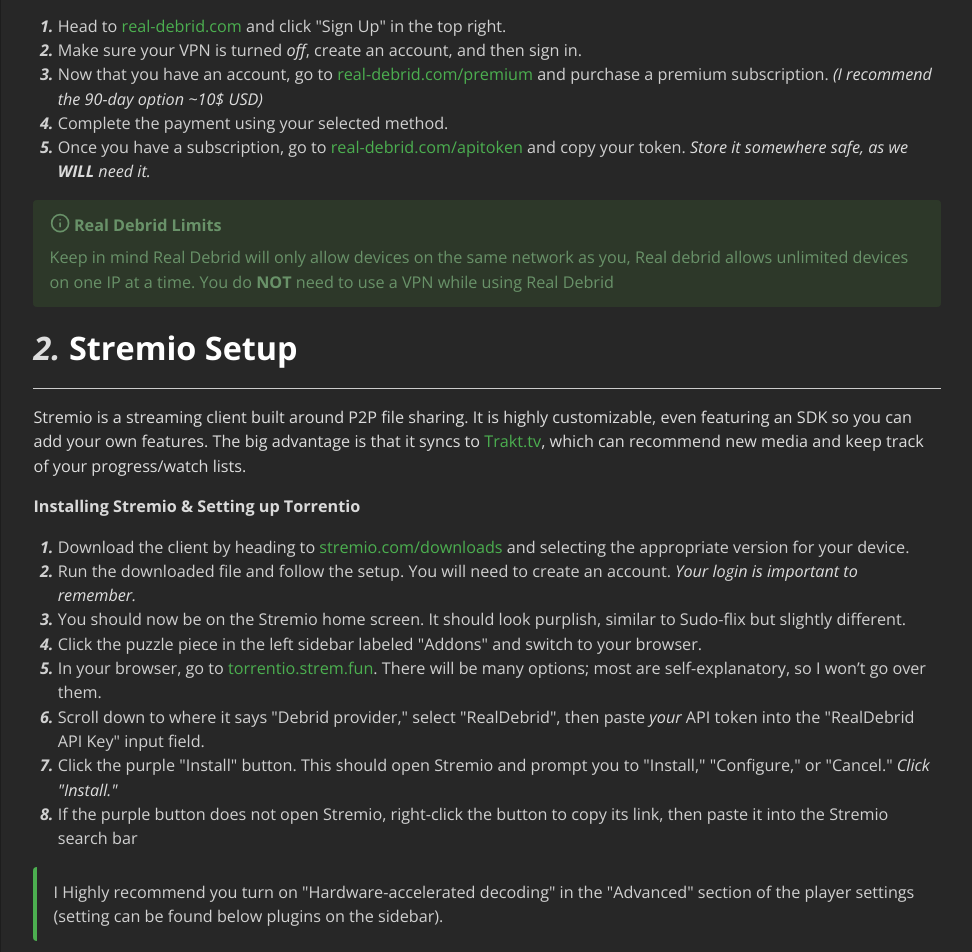
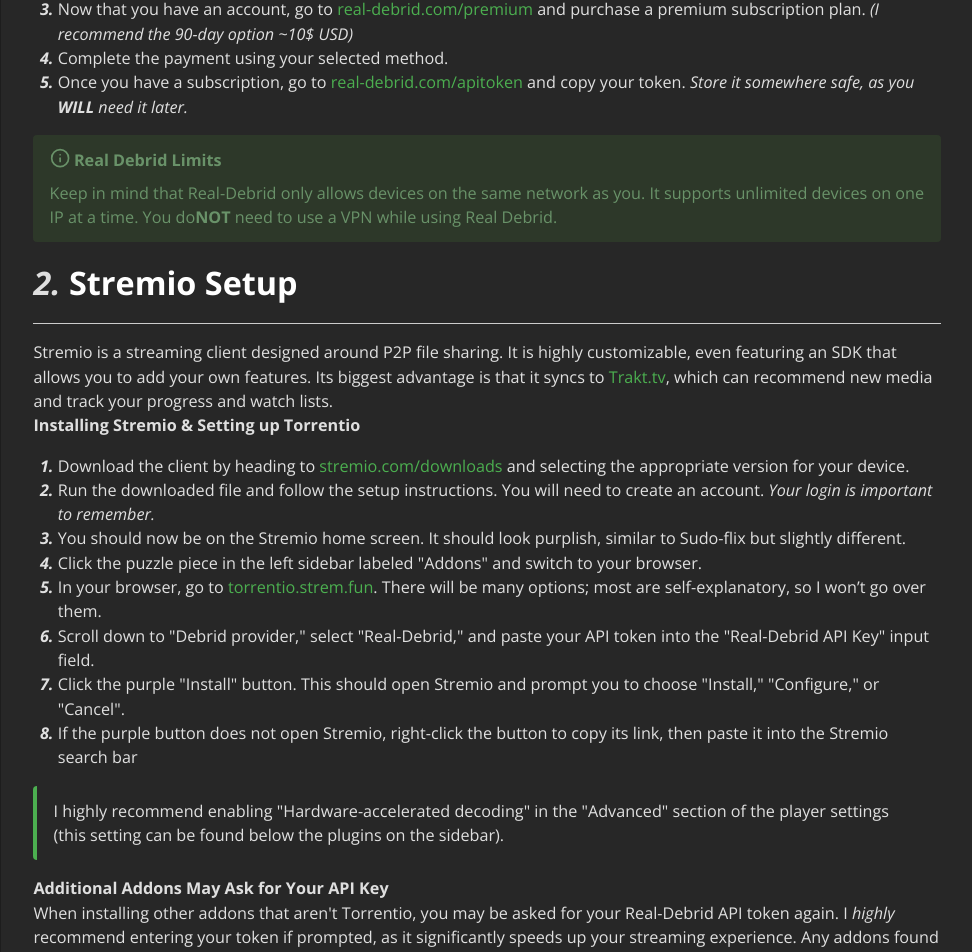
Before and after one commit to itzCozi/stremio-guide, a SvelteKit app: page / in a window 1280 px wide. Shown: the part 1172-2124 px from the top of the page, without its empty margins (153-1125 px from the left). Built offline with nearby package versions, Linux system fonts and the light colour scheme.

Commit message:
update styles

```diff
--- a/src/app.html
+++ b/src/app.html
@@ -13,6 +13,9 @@
       href="https://fonts.googleapis.com/css2?family=Open+Sans:ital,wght@0,300..800;1,300..800&display=swap"
       rel="stylesheet" />
     <meta charset="utf-8" />
+    <link
+      rel="icon"
+      href="/stremur.png" />
     <meta
       name="theme-color"
       content="#202020" />
@@ -24,7 +27,7 @@
       href="https://cdnjs.cloudflare.com/ajax/libs/font-awesome/6.0.0-beta3/css/all.min.css" />
     <meta
       name="description"
-      content="A short, yet comprehensive guide to using Stremio" />
+      content="A short, yet comprehensive guide to using Stremio." />
     <meta
       name="keywords"
       content="free, open-source, stremio, guide, realdebrid" />
@@ -45,7 +48,10 @@
       content="Sudo-Flix's Stremio Guide" />
     <meta
       property="og:description"
-      content="A short, yet comprehensive guide to using Stremio" />
+      content="A short, yet comprehensive guide to using Stremio." />
+    <meta
+      property="og:image"
+      content="/stremur.png" />
     <meta
       property="og:url"
       content="https://bye.undi.rest" />
@@ -60,7 +66,10 @@
       content="Sudo-Flix's Stremio Guide" />
     <meta
       name="twitter:description"
-      content="A short, yet comprehensive guide to using Stremio" />
+      content="A short, yet comprehensive guide to using Stremio." />
+    <meta
+      name="twitter:image"
+      content="/stremur.png" />
     <meta
       name="twitter:url"
       content="https://bye.undi.rest" />
@@ -78,7 +87,7 @@
         "@type": "WebApplication",
         "name": "Sudo-Flix's Stremio Guide",
         "url": "https://bye.undi.rest",
-        "description": "A short, yet comprehensive guide to using Stremio",
+        "description": "A short, yet comprehensive guide to using Stremio.",
         "applicationCategory": "Text Editor",
         "operatingSystem": "Web Browser"
       }
--- a/src/routes/+page.svelte
+++ b/src/routes/+page.svelte
@@ -35,19 +35,13 @@
     border-radius: 4px;
   }
 
-  p {
-    font-size: 1rem;
-    margin-bottom: 1rem;
-    color: #dddddd;
-  }
-
   strong {
-    color: #dadada;
+    color: #dfdfdf;
   }
 
   em {
     font-style: italic;
-    color: #dddddd;
+    color: #dfdfdf;
   }
 
   a {
@@ -204,13 +198,13 @@
           rel=""
           target="_blank">real-debrid.com</a> and click "Sign Up" in the top right.
       </li>
-      <li>Make sure your VPN is turned <em>off</em>, create an account, and then sign in.</li>
+      <li>Ensure your VPN is turned <em>off</em>, create an account, and then sign in.</li>
       <li>
         Now that you have an account, go to <a
           href="http://real-debrid.com/?id=11626869"
           rel=""
           target="_blank">real-debrid.com/premium</a>
-        and purchase a premium subscription.
+        and purchase a premium subscription plan.
         <em>(I recommend the 90-day option ~10$ USD)</em>
       </li>
       <li>Complete the payment using your selected method.</li>
@@ -220,7 +214,7 @@
           rel=""
           target="_blank">real-debrid.com/apitoken</a>
         and copy your token.
-        <em>Store it somewhere safe, as we <strong>WILL</strong> need it.</em>
+        <em>Store it somewhere safe, as you <strong>WILL</strong> need it later.</em>
       </li>
     </ol>
 
@@ -229,22 +223,22 @@
         <Info class="h-5 w-auto items-center text-[#699269]" />
         <p class="admonition-title">Real Debrid Limits</p>
       </div>
-        Keep in mind Real Debrid will only allow devices on the same network as you, Real debrid
-        allows unlimited devices on one IP at a time. You do <strong>NOT</strong> need to use a VPN while
-        using Real Debrid
+      Keep in mind that Real-Debrid only allows devices on the same network as you. It supports unlimited
+      devices on one IP at a time. You do<strong>NOT</strong> need to use a VPN while using Real Debrid.
     </div>
 
     <h2><em>2.</em> Stremio Setup</h2>
     <hr />
 
     <p>
-      Stremio is a streaming client built around P2P file sharing. It is highly customizable, even
-      featuring an SDK so you can add your own features. The big advantage is that it syncs to
+      Stremio is a streaming client designed around P2P file sharing. It is highly customizable,
+      even featuring an SDK that allows you to add your own features. Its biggest advantage is that
+      it syncs to
       <a
         href="https://trakt.tv"
         rel=""
         target="_blank">Trakt.tv</a
-      >, which can recommend new media and keep track of your progress/watch lists.
+      >, which can recommend new media and track your progress and watch lists.
     </p>
 
     <p><strong>Installing Stremio &amp; Setting up Torrentio</strong></p>
@@ -256,8 +250,8 @@
           target="_blank">stremio.com/downloads</a> and selecting the appropriate version for your device.
       </li>
       <li>
-        Run the downloaded file and follow the setup. You will need to create an account. <em
-          >Your login is important to remember.</em>
+        Run the downloaded file and follow the setup instructions. You will need to create an
+        account. <em>Your login is important to remember.</em>
       </li>
       <li>
         You should now be on the Stremio home screen. It should look purplish, similar to Sudo-flix
@@ -274,12 +268,12 @@
         >. There will be many options; most are self-explanatory, so I won’t go over them.
       </li>
       <li>
-        Scroll down to where it says "Debrid provider," select "RealDebrid", then paste
-        <em>your</em> API token into the "RealDebrid API Key" input field.
+        Scroll down to "Debrid provider," select "Real-Debrid," and paste your API token into the
+        "Real-Debrid API Key" input field.
       </li>
       <li>
-        Click the purple "Install" button. This should open Stremio and prompt you to "Install,"
-        "Configure," or "Cancel." <em>Click "Install."</em>
+        Click the purple "Install" button. This should open Stremio and prompt you to choose
+        "Install," "Configure," or "Cancel".
       </li>
       <li>
         If the purple button does not open Stremio, right-click the button to copy its link, then
@@ -288,16 +282,16 @@
     </ol>
 
     <blockquote>
-        I Highly recommend you turn on "Hardware-accelerated decoding" in the "Advanced" section of
-        the player settings (setting can be found below plugins on the sidebar).
+      I highly recommend enabling "Hardware-accelerated decoding" in the "Advanced" section of the
+      player settings (this setting can be found below the plugins on the sidebar).
     </blockquote>
 
     <p><strong>Additional Addons May Ask for Your API Key</strong></p>
     <p>
       When installing other addons that aren't Torrentio, you may be asked for your Real-Debrid API
       token again. I <em>highly</em> recommend entering your token if prompted, as it significantly speeds
-      up your streaming experience. Any addons found online from reputable sources and those listed in
-      the "Community Addons" section are fair game.
+      up your streaming experience. Any addons found online from reputable sources, as well as those
+      listed in the "Community Addons" section, are fair game.
     </p>
 
     <h2><em>3.</em> Extra Setup &amp; Customization</h2>
@@ -307,8 +301,8 @@
     <ol>
       <li>Go to the home screen of your FireStick and click on your profile on the right.</li>
       <li>
-        Click on "Settings," then "My Fire TV," and then click "About" <strong>7 times</strong>
-        quickly to enable developer options (<a
+        Click on "Settings," then "My Fire TV," and click "About" <strong>7 times</strong> quickly
+        to enable developer options (<a
           href="https://www.firesticktricks.com/developer-options-firestick.html"
           rel=""
           target="_blank">guide</a
@@ -385,11 +379,11 @@
 
     <h3>Different Debrid Providers</h3>
     <p>
-      There are multiple debrid providers, some better than others. I (and many others) recommend
-      Real-Debrid due to its popularity, speed, features, and affordability. However, there are many
-      other providers. The reason these aren't used in this guide is due to their lack of
-      compatibility with other addons, whereas Real-Debrid is widely supported. However, there are
-      cheaper providers such as AllDebrid, Debrid-Link, and Torbox.
+      There are multiple debrid providers available, some better than others. I (and many others)
+      recommend Real-Debrid due to its popularity, speed, features, and affordability. However,
+      there are many other providers. The reason these aren't used in this guide is due to their
+      lack of compatibility with other addons, whereas Real-Debrid is widely supported. However,
+      there are cheaper providers such as AllDebrid, Debrid-Link, and Torbox.
     </p>
     <ul>
       <li>
@@ -439,10 +433,11 @@
     <h3>Other Addons</h3>
     <p>
       <strong
-        >Other unlisted addons can be found <a
+        >Other unlisted addons can be downloaded from <a
           href="https://stremio-addons.com/"
           rel=""
-          target="_blank">here</a> for download</strong>
+          target="_blank">here</a
+        >.</strong>
     </p>
     <ul>
       <li>
@@ -487,7 +482,7 @@
     <p>
       <em
         >Most of these are "Community Addons" and can be found in the Stremio "Community Addons"
-        section for quick install.</em>
+        section of your client for quick install.</em>
     </p>
 
     <h2>More Questions?</h2>
--- a/src/styles/global.css
+++ b/src/styles/global.css
@@ -20,7 +20,7 @@
 html,
 body {
   background-color: var(--background-color);
-  color: #d0d0d0;
+  color: #e0e0e0;
   font-family: "open sans";
   font-size: 16.2px;
   margin: 0;
```
Also changed, not shown: static/stremur.png (added).
